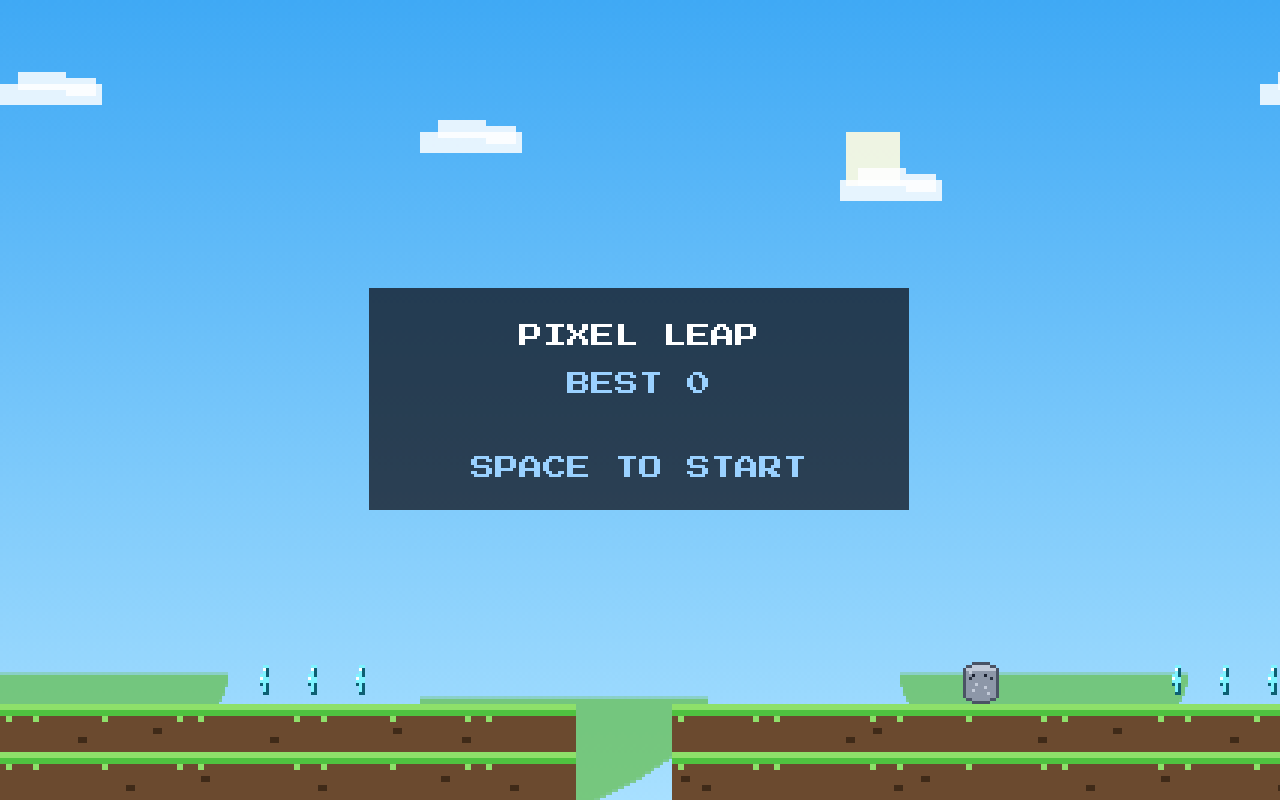
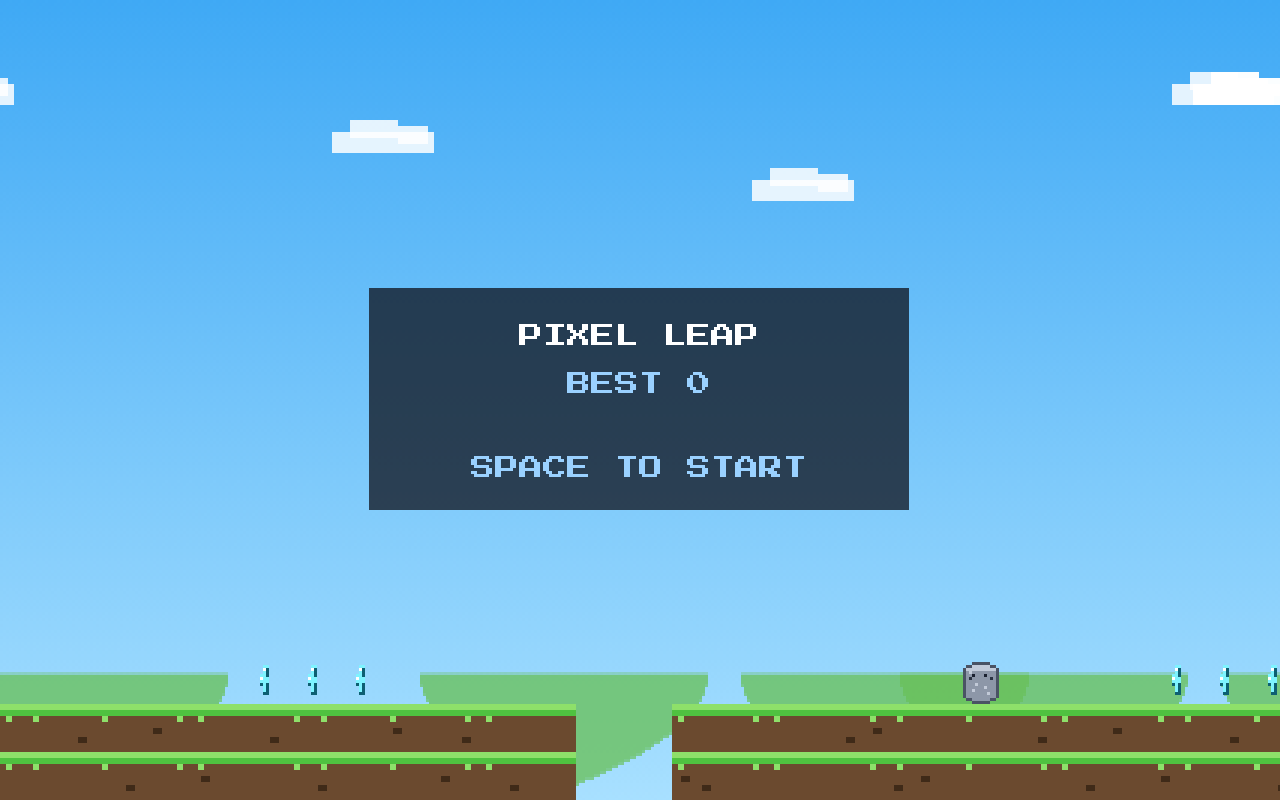
Before and after one commit to ishanroy2020/pixel-leap, a plain HTML site: page index.html in a window 1280 px wide. Drawn offline with Linux system fonts and the light colour scheme; animation ran at ten frames a second.

Commit message:
C1 fix 2 (Codex): scrolling cached parallax strips, goal pulse cache key, stable blit keys, cache eviction on resize, test hardening

```diff
--- a/index.html
+++ b/index.html
@@ -123,6 +123,7 @@
     view.pxH = Math.max(1, Math.round(cssH * dpr));
     canvas.width = view.pxW;
     canvas.height = view.pxH;
+    backdropCache=Object.create(null); gradientCache=Object.create(null); panelCache=Object.create(null); tileCache=Object.create(null);
     var sized = PixelView.compute(view.pxW, view.pxH, dpr, safe);
     view.S = sized.S;
     view.width = sized.w;
@@ -141,6 +142,7 @@
   var previous = null;
   var hitStop = 0;
   var renderCamX = 0;
+  var spriteIds = new WeakMap(), nextSpriteId = 1;
 
   function theme() {
     return (PixelLeap.LEVELS[state.level] || { theme: "meadow" }).theme;
@@ -148,7 +150,9 @@
   /* ---------- sprite blitting from character maps ---------- */
   var spriteCache = Object.create(null);
   function blit(map, gx, gy, pal, flipX) {
-    var key = map.join("/") + JSON.stringify(pal) + (flipX ? ":f" : ":n");
+    var mapId=spriteIds.get(map); if(!mapId){mapId=nextSpriteId++;spriteIds.set(map,mapId);}
+    var palId=spriteIds.get(pal); if(!palId){palId=nextSpriteId++;spriteIds.set(pal,palId);}
+    var key = mapId+":"+palId+(flipX ? ":f" : ":n");
     var cached = spriteCache[key];
     if (!cached) {
       cached = document.createElement("canvas"); cached.width = map[0].length; cached.height = map.length;
@@ -160,19 +164,6 @@
       spriteCache[key]=cached;
     }
     ctx.drawImage(cached,gx,gy);
-    return;
-    var h = map.length;
-    for (var r = 0; r < h; r++) {
-      var row = map[r];
-      var w = row.length;
-      for (var c = 0; c < w; c++) {
-        var col = flipX ? (w - 1 - c) : c;
-        var fill = pal[row.charAt(col)];
-        if (!fill) continue;
-        ctx.fillStyle = fill;
-        ctx.fillRect(gx + c, gy + r, 1, 1);
-      }
-    }
   }
   var PAL_PIP = { T: "#2fd8c8", D: "#0f7f7a", W: "#ffffff", B: "#101623", O: "#ff8a2b", Y: "#c95f12" };
   var PAL_ROCK = { R: "#8d97a8", D: "#4a5364", L: "#c2cad8", E: "#1b2130", M: "#2b3342" };
@@ -366,7 +357,7 @@
   var tileCache = Object.create(null);
   function drawTile(ch, dx, dy, tx, ty) {
     var v1=tx%60, v2=ty%20;
-    var anim=ch==="?"||ch==="P" ? Math.floor(clock*6+tx+ty)%4 : ch==="F" ? Math.floor(clock*8)%16 : 0;
+    var anim=ch==="?"||ch==="P" ? Math.floor(clock*6+tx+ty)%4 : ch==="F" ? Math.round((Math.sin(clock*4)+1)*4) : 0;
     var key=theme()+":"+ch+":"+v1+":"+v2+":"+anim;
     var c=tileCache[key];
     if(!c){
@@ -490,12 +481,37 @@
   }
   var backdropCache=Object.create(null);
   function drawBackdrop(name, cam) {
-    var key=name+":"+view.width+":"+view.height, layer=backdropCache[key];
-    if(!layer){
-      layer=document.createElement("canvas"); layer.width=Math.max(1,Math.ceil(view.width)); layer.height=Math.max(1,Math.ceil(view.height));
-      var old=ctx; ctx=layer.getContext("2d"); drawBackdropArt(name,0); ctx=old; backdropCache[key]=layer;
+    var th=THEME[name]||THEME.meadow, repeat=Math.max(1,Math.ceil(view.width)), stripWidth=repeat*2;
+    ctx.drawImage(gradientCanvas(name,view.width,view.height,th.sky[0],th.sky[1]),0,0);
+    var base=view.height-3*TILE;
+    function getLayer(index, rate) {
+      var key=name+":"+view.width+":"+view.height+":"+index, c=backdropCache[key];
+      if(!c){
+        c=document.createElement("canvas"); c.width=stripWidth; c.height=view.height;
+        var old=ctx; ctx=c.getContext("2d");
+        for(var copy=0;copy<2;copy++){
+          var ox=copy*repeat;
+          if(name==="sky"){
+            if(index===0){ctx.fillStyle="rgba(255,225,190,0.45)"; for(var x=ox;x<ox+repeat;x+=170) cloud(x,20+((Math.floor(x/170)%2)*18));}
+            else if(index===1){for(var x=ox-150;x<ox+repeat;x+=150){ctx.fillStyle=th.hillFar;ctx.fillRect(x,base-8,58,10);ctx.fillStyle=th.hill;ctx.fillRect(x+6,base,46,8);}}
+            else {ctx.fillStyle="rgba(255,170,90,0.35)";for(var y=0;y<4;y++)ctx.fillRect(ox,view.height*.34+16+y*14,repeat,4);}
+          } else if(name==="caverns"){
+            if(index===0){ctx.fillStyle="rgba(126,243,255,0.48)";for(var x=ox;x<ox+repeat;x+=90)crystal(x,26+(Math.floor(x/90)%3)*24,12,32);}
+            else if(index===1){ctx.fillStyle="rgba(120,140,220,0.22)";for(var x=ox;x<ox+repeat;x+=70)ctx.fillRect(x,base+18,26,6);}
+            else {ctx.fillStyle="rgba(60,70,130,0.5)";for(var x=ox;x<ox+repeat;x+=64)ctx.fillRect(x,view.height-2*TILE,30,2*TILE);}
+          } else {
+            if(index===0){ctx.fillStyle="rgba(255,255,255,0.85)";for(var x=ox;x<ox+repeat;x+=140)cloud(x,24+(Math.floor(x/140)%3)*16);}
+            else {var step=index===1?160:120;for(var x=ox-step;x<ox+repeat;x+=step){ctx.fillStyle=index===1?th.hillFar:th.hill;hill(x-(index===1?20:0),base+(index===1?6:22),index===1?96:68,index===1?38:28);}}
+          }
+        }
+        ctx=old; backdropCache[key]=c;
+      }
+      var drift=index===0?6:0, offset=PixelCamera.snap(-((cam*rate+clock*drift)%repeat),view.S);
+      if(name==="caverns"&&index===0)ctx.globalAlpha=0.72+0.2*Math.sin(clock*2);
+      ctx.drawImage(c,offset,0); ctx.drawImage(c,offset+repeat,0);
+      if(name==="caverns"&&index===0)ctx.globalAlpha=1;
     }
-    ctx.drawImage(layer,0,0);
+    getLayer(0,0.1); getLayer(1,0.25); getLayer(2,0.45);
   }
   /* ---------- entities ---------- */
   var PAL_GEM = { C: "#7ef3ff", W: "#ffffff", D: "#0d5f72" };
```
Also changed, not shown: tests/originality.test.js (+4 -2 lines), tests/view.test.js (+5 -1 lines).
